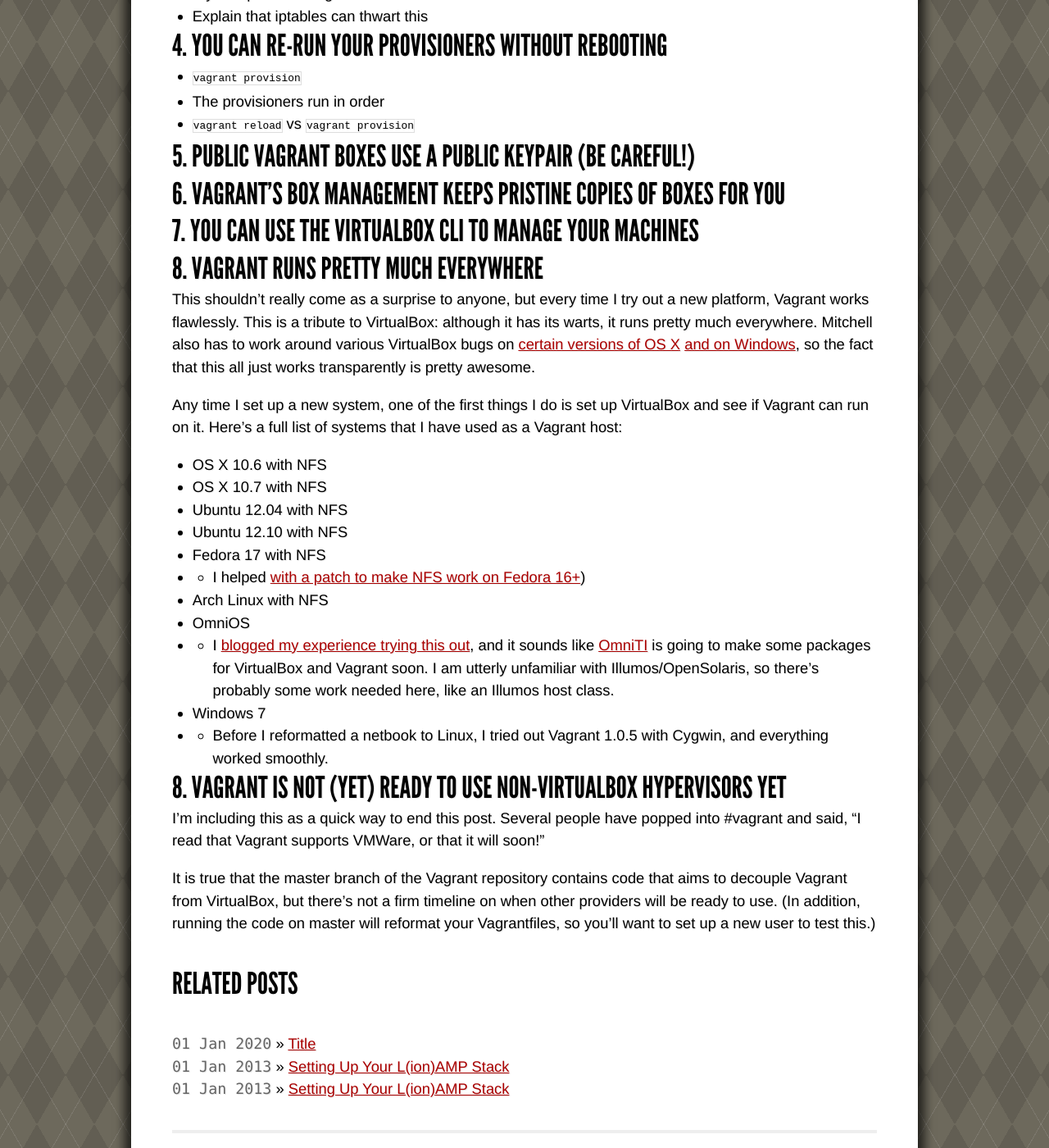
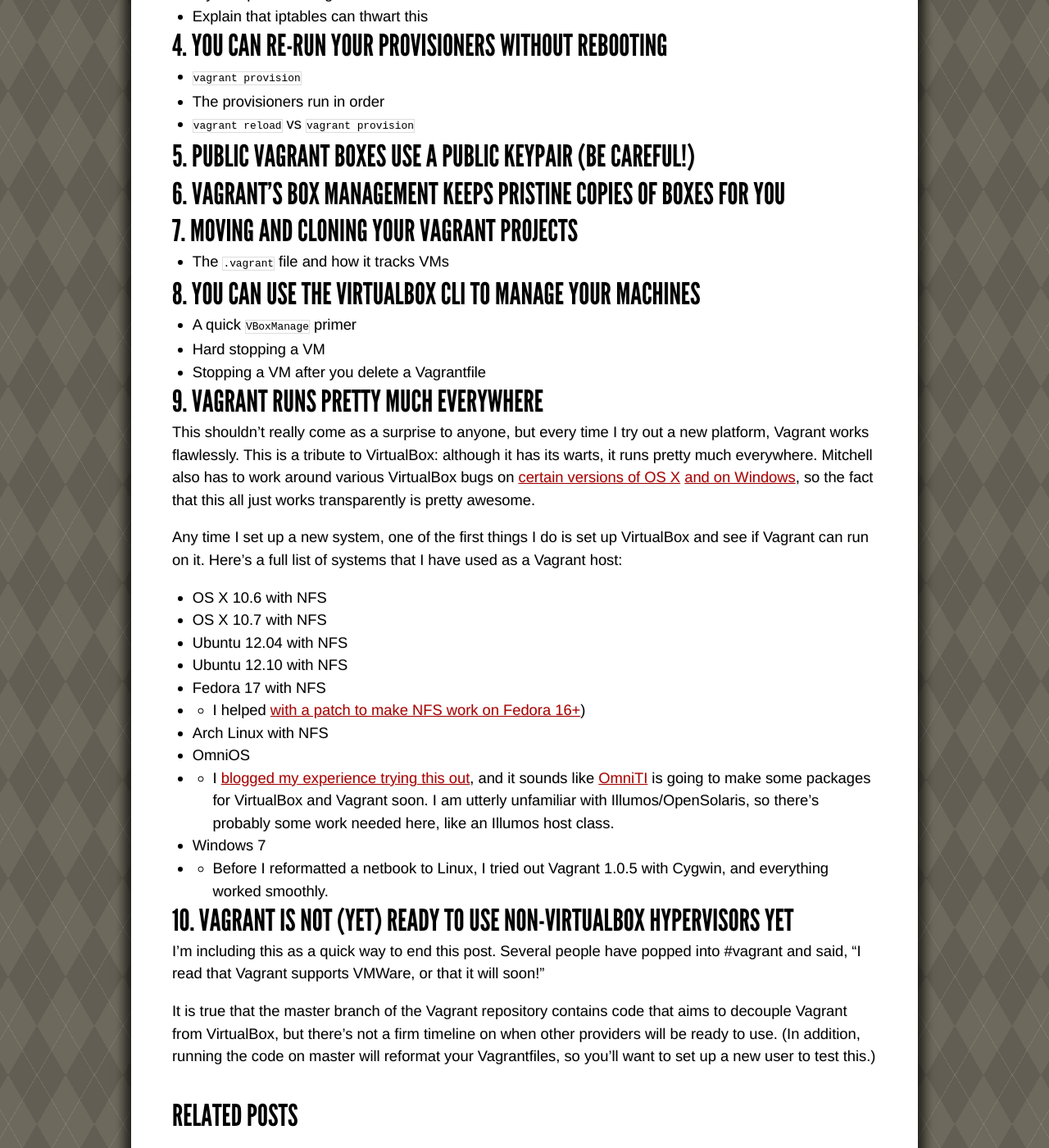
Before and after one commit to smerrill/grenadesandwich.com, a Jekyll site: the page built from _posts/2013-01-01-ten-lesser-known-things-about-vagrant.md, in a window 1280 px wide and 1400 px high, scrolled down 1089 px. Shown: the whole window at 82% size. Built offline with Jekyll 4.4.1, drawn with Linux system fonts in a browser that asks for light colours; Markdown is read by kramdown in place of the engine named in the settings; some of the changed text lies outside the part shown.

Commit message:
Add a bit more, increase the number of things again!

```diff
--- a/_posts/2013-01-01-eight-lesser-known-things-about-vagrant.md
+++ b/_posts/2013-01-01-ten-lesser-known-things-about-vagrant.md
@@ -42,9 +42,17 @@
 
 ## 6. Vagrant's box management keeps pristine copies of boxes for you
 
-## 7. You can use the VirtualBox CLI to manage your machines
+## 7. Moving and cloning your Vagrant projects
 
-## 8. Vagrant runs pretty much everywhere
+* The `.vagrant` file and how it tracks VMs
+
+## 8. You can use the VirtualBox CLI to manage your machines
+
+* A quick `VBoxManage` primer
+* Hard stopping a VM
+* Stopping a VM after you delete a Vagrantfile
+
+## 9. Vagrant runs pretty much everywhere
 
 This shouldn't really come as a surprise to anyone, but every time I try out a new platform, Vagrant works flawlessly. This is a tribute to VirtualBox: although it has its warts, it runs pretty much everywhere. Mitchell also has to work around various VirtualBox bugs on [certain versions of OS X](https://github.com/mitchellh/vagrant/commit/e367a8cfd6ecd3b194ab694eea948dfd891b76b9) [and on Windows](https://github.com/mitchellh/vagrant/commit/6323a8efd433e6e340a262e89fa3aba86f2e9d4f), so the fact that this all just works transparently is pretty awesome.
 
@@ -62,7 +70,7 @@
 * Windows 7
 * * Before I reformatted a netbook to Linux, I tried out Vagrant 1.0.5 with Cygwin, and everything worked smoothly.
 
-## 8. Vagrant is not (yet) ready to use non-VirtualBox hypervisors yet
+## 10. Vagrant is not (yet) ready to use non-VirtualBox hypervisors yet
 
 I'm including this as a quick way to end this post. Several people have popped into #vagrant and said, "I read that Vagrant supports VMWare, or that it will soon!"
 
```
Also changed, not shown: other parts of _posts/2013-01-01-ten-lesser-known-things-about-vagrant.md (+1 -1 lines).
